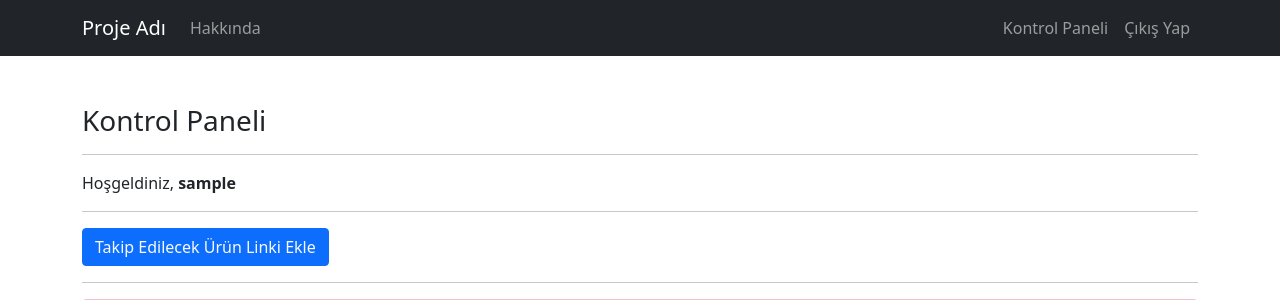
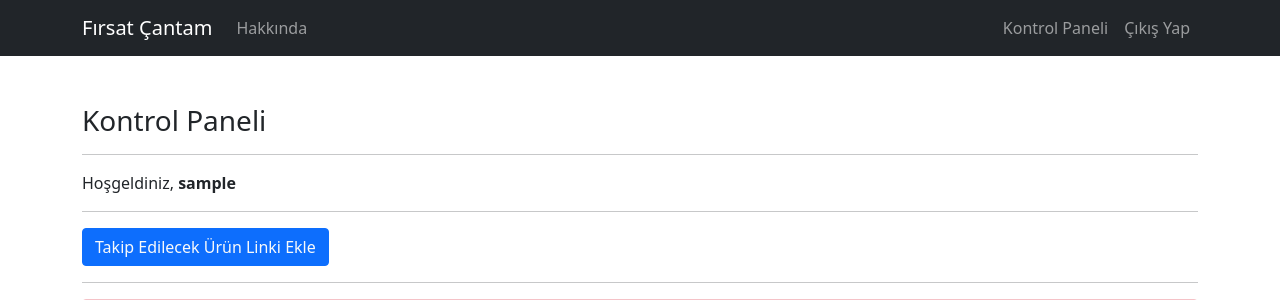
Before and after one commit to Ebubekiryzc/thesisproject, a Django app: page /product/dashboard/ in a window 1280 px wide. Shown: the top 300 px of the page. Run offline with Django 3.2, Linux system fonts and the light colour scheme; the visitor is signed in with stand-in values (Sample User, id 1); data comes from the database, SQL or seed files in the repository; some libraries are stand-ins or nearby versions.

Commit message:
Backup 19.11.2021

```diff
--- a/templates/includes/navbar.html
+++ b/templates/includes/navbar.html
@@ -1,6 +1,6 @@
 <nav class="navbar navbar-expand-lg navbar-dark bg-dark">
     <div class="container">
-        <a class="navbar-brand" href="{% url 'index'%}">Proje Adı</a>
+        <a class="navbar-brand" href="{% url 'index'%}">Fırsat Çantam</a>
         <button class="navbar-toggler" type="button" data-bs-toggle="collapse" data-bs-target="#navbarNavDropdown"
             aria-controls="navbarNavDropdown" aria-expanded="false" aria-label="Toggle navigation">
             <span class="navbar-toggler-icon"></span>
--- a/templates/layout.html
+++ b/templates/layout.html
@@ -8,7 +8,7 @@
   <meta name="viewport" content="width=device-width, initial-scale=1.0" />
   <link rel="stylesheet" href="{% static 'css/bootstrap.min.css' %}">
   <link rel="stylesheet" href="{% static 'css/layout.css' %}">
-  <title>Proje Adı</title>
+  <title>Fırsat Çantam</title>
 </head>
 
 <body>
--- a/templates/product/dashboard.html
+++ b/templates/product/dashboard.html
@@ -25,14 +25,14 @@
                     href="{% url 'apps.product:update_product' idb64=product.id %}">Güncelle</a></td>
             <td><button type="button" class="btn btn-danger text-light" data-bs-toggle="modal"
                     data-bs-target="#modal-{{product.id}}">
-                    Sil {{product.id}}
+                    Sil
                 </button>
                 <div class="modal fade" id="modal-{{product.id}}" data-bs-backdrop="static" data-bs-keyboard="false"
                     tabindex="-1" aria-labelledby="staticBackdropLabel" aria-hidden="true">
                     <div class="modal-dialog">
                         <div class="modal-content">
                             <div class="modal-header">
-                                <h5 class="modal-title" id="staticBackdropLabel">{{product.product_link|urlizetrunc:40}} {{product.id}} </h5>
+                                <!-- <h5 class="modal-title" id="staticBackdropLabel">{{product.product_link|urlizetrunc:40}} {{product.id}} </h5> -->
                                 <button type="button" class="btn-close" data-bs-dismiss="modal"
                                     aria-label="Close"></button>
                             </div>
```
